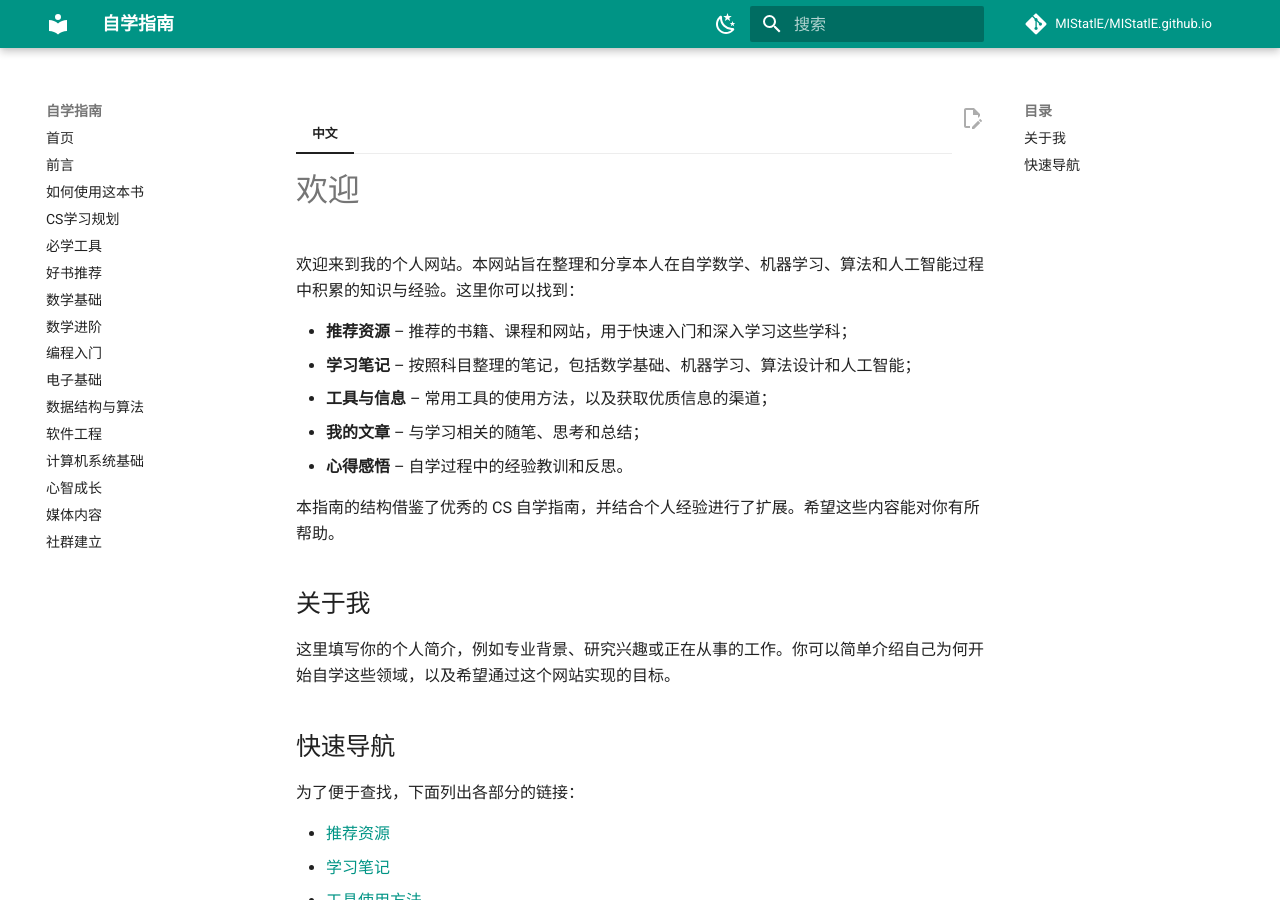
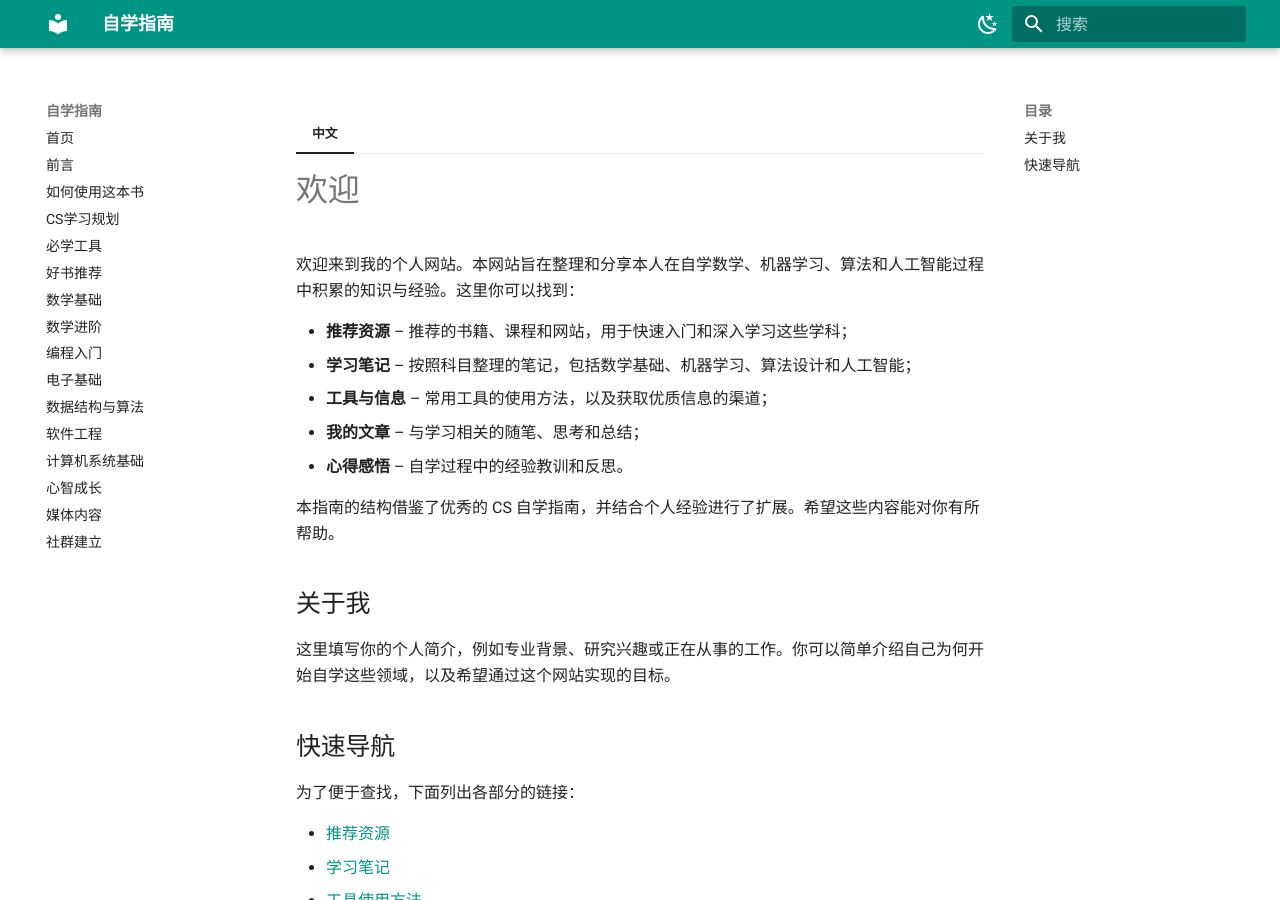
Before and after one commit to MIStatlE/MIStatlE.github.io, an MkDocs documentation site: the page built from docs/index.md, in a window 1280 px wide and 900 px high. Built offline with MkDocs 1.6.1 and Material for MkDocs 9.7.7, drawn with Linux system fonts in a browser that asks for light colours; comment, search, counter and statistics services are not loaded.

Commit message:
Add files via upload

```diff
--- a/mkdocs.yml
+++ b/mkdocs.yml
@@ -2,9 +2,7 @@ site_name: 自学指南
 site_description: 自学计算机科学、数学与个人成长的资源与笔记
 site_author: MIStatlE
 site_url: https://mistatle.github.io
-repo_url: https://github.com/MIStatlE/MIStatlE.github.io
-repo_name: MIStatlE/MIStatlE.github.io
-edit_uri: edit/main/docs/
+ # 删除 GitHub 链接相关配置
 
 # 在本配置中启用宽松模式并保留目录式 URL
 strict: false
@@ -18,7 +16,6 @@ theme:
     - navigation.expand
     # 删除 toc.integrate 以便在页面右侧显示目录
     - content.code.copy
-    - content.action.edit
   palette:
     - scheme: default
       primary: teal
```
